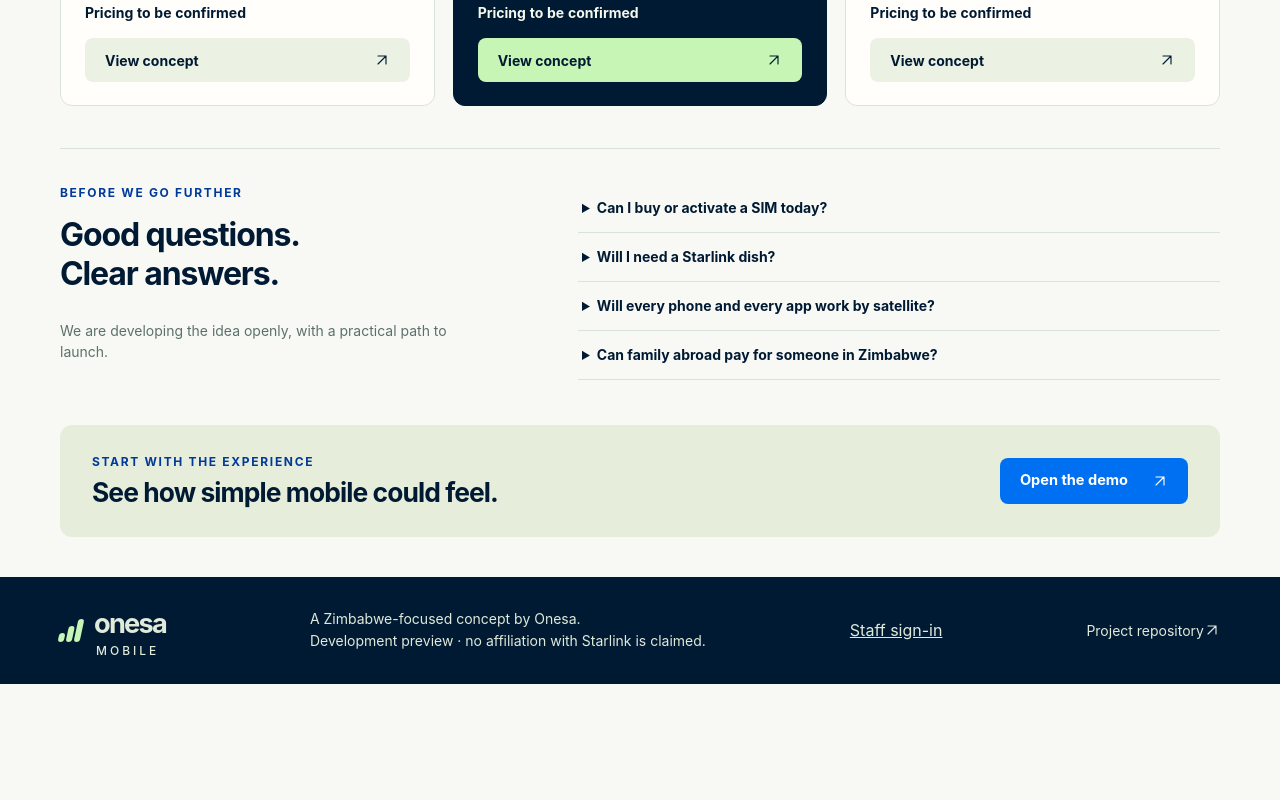
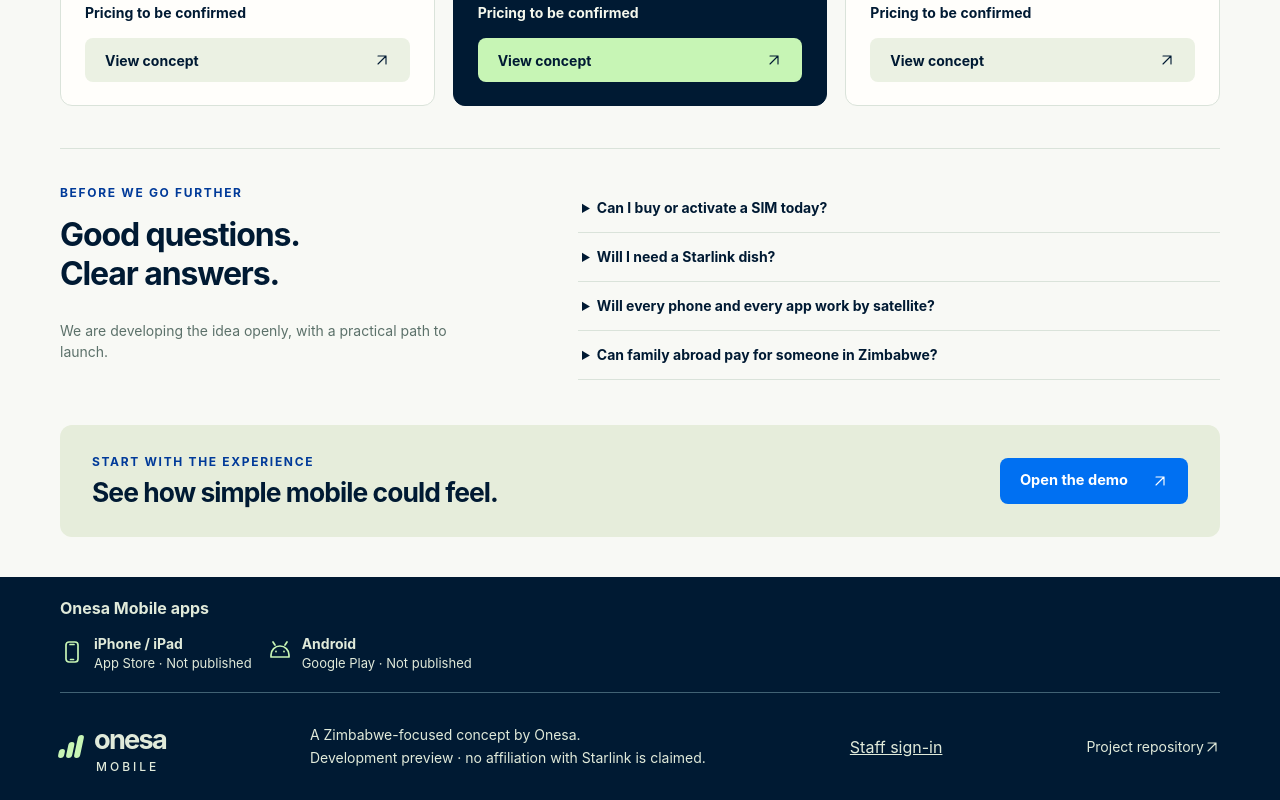
Before and after one commit to DruHustle/onesa-mobile, a React (Vite) app in the folder onesa-mobile-frontend/web/: page / in a window 1280 px wide. Shown: the part 1600-2400 px from the top of the page. Before the commit the page ends 2284 px from the top, so only its background shows below. Built offline with nearby package versions, Linux system fonts and the light colour scheme.

Commit message:
Show accurate iOS and Android install availability on the public website

```diff
--- a/onesa-mobile-frontend/web/src/App.tsx
+++ b/onesa-mobile-frontend/web/src/App.tsx
@@ -1,4 +1,5 @@
 import { useEffect, useRef, useState } from "react";
+import { AppAvailability } from "./AppAvailability";
 import { pasofi } from "./pasofi";
 import { describeReadiness } from "./readiness.mjs";
 
@@ -734,6 +735,9 @@ export default function App() {
         )}
       </main>
       <footer>
+        <div className="shell">
+          <AppAvailability heading="Onesa Mobile apps" unpublished="Not published" />
+        </div>
         <div className="shell footer-inner">
           <a
             className="brand"
--- /dev/null
+++ b/onesa-mobile-frontend/web/src/AppAvailability.tsx
@@ -0,0 +1,43 @@
+import { appStoreListings } from "./app-store-listings";
+
+function PlatformIcon({ platform }: { platform: "ios" | "android" }) {
+  return (
+    <svg width="24" height="24" viewBox="0 0 24 24" fill="none" stroke="currentColor" strokeWidth="1.7" strokeLinecap="round" strokeLinejoin="round" aria-hidden="true" focusable="false">
+      {platform === "ios" ? (
+        <>
+          <rect x="6" y="2" width="12" height="20" rx="3" />
+          <path d="M10 4.5h4M10.5 19.5h3" />
+        </>
+      ) : (
+        <>
+          <path d="m7 5-2-3m12 3 2-3M3 15a9 9 0 0 1 18 0v2H3z" />
+          <circle cx="8" cy="11.5" r=".9" fill="currentColor" stroke="none" />
+          <circle cx="16" cy="11.5" r=".9" fill="currentColor" stroke="none" />
+        </>
+      )}
+    </svg>
+  );
+}
+
+export function AppAvailability({ heading, unpublished }: { heading: string; unpublished: string }) {
+  return (
+    <section className="app-availability" aria-label={heading}>
+      <h2>{heading}</h2>
+      <ul>
+        {appStoreListings.map(({ platform, device, store, url }) => {
+          const details = (
+            <>
+              <PlatformIcon platform={platform} />
+              <span><strong>{device}</strong><small>{store}{url ? "" : ` · ${unpublished}`}</small></span>
+            </>
+          );
+          return (
+            <li key={platform}>
+              {url ? <a className="store-listing" href={url}>{details}</a> : <span className="store-listing">{details}</span>}
+            </li>
+          );
+        })}
+      </ul>
+    </section>
+  );
+}
--- /dev/null
+++ b/onesa-mobile-frontend/web/src/app-store-listings.ts
@@ -0,0 +1,14 @@
+type Platform = "ios" | "android";
+
+interface AppStoreListing {
+  platform: Platform;
+  device: string;
+  store: string;
+  url: string | null;
+}
+
+// Set the store name and URL together for a verified public listing or official install invitation.
+export const appStoreListings: readonly AppStoreListing[] = [
+  { platform: "ios", device: "iPhone / iPad", store: "App Store", url: null },
+  { platform: "android", device: "Android", store: "Google Play", url: null },
+];
--- a/onesa-mobile-frontend/web/src/styles.css
+++ b/onesa-mobile-frontend/web/src/styles.css
@@ -758,6 +758,40 @@ footer {
   background: var(--ink);
   color: #e0eada;
 }
+.app-availability {
+  padding: 20px 0 16px;
+  border-bottom: 1px solid #416274;
+}
+.app-availability .store-listing > svg { color: var(--mint); }
+.app-availability h2 {
+  margin: 0 0 8px;
+  font-size: 1rem;
+  line-height: 1.45;
+  letter-spacing: normal;
+}
+.app-availability ul {
+  display: flex;
+  flex-wrap: wrap;
+  gap: 8px 16px;
+  padding: 0;
+  margin: 0;
+  list-style: none;
+}
+.app-availability li { padding: 0; }
+.app-availability .store-listing {
+  display: inline-flex;
+  align-items: center;
+  gap: 10px;
+  min-height: 48px;
+  padding: 4px 0;
+}
+.app-availability .store-listing > svg { flex-shrink: 0; }
+.app-availability .store-listing strong,
+.app-availability .store-listing small { display: block; }
+.app-availability .store-listing strong { font-size: 0.875rem; }
+.app-availability .store-listing small { font-size: 0.8125rem; line-height: 1.4; }
+.app-availability a.store-listing { text-underline-offset: 3px; }
+
 .footer-inner {
   display: flex;
   align-items: center;
```
Also changed, not shown: 1 other file (tests, documents, lock files or other folders).
